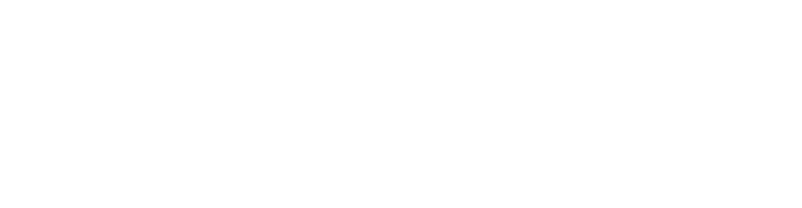
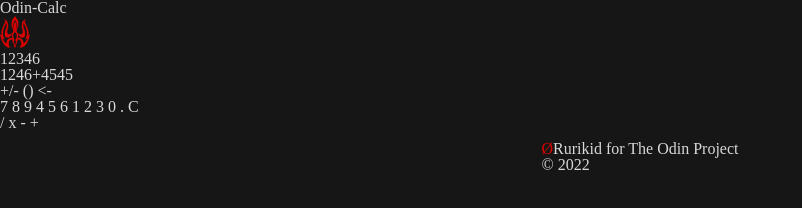
Before and after one commit to rurikid/odin-calc, a plain HTML site: page index.html in a window 1280 px wide. Shown: the whole page, without its empty margins (0-802 px from the left). Drawn offline with Linux system fonts and the light colour scheme.

Commit message:
initial scaffolding and html

```diff
--- a/index.html
+++ b/index.html
@@ -1,12 +1,39 @@
 <!DOCTYPE html>
 <html>
+  <head>
+    <title>Odin-Calc</title>
+    <link rel="icon" type="image/svg+xml" href="./images/vs.svg" />
+    <link rel="stylesheet" href="./styles/reset.css" />
+    <link rel="stylesheet" href="./styles/vs-common.css" />
+    <link rel="stylesheet" href="./styles/styles.css" />
+  </head>
   <header>
-    <title>Odin-Calc</title>
+    <vs-header />
+    <p>Odin-Calc</p>
+    <p><img class="trident" src="./images/vs.svg" /></p>
   </header>
   <body>
-
+    <div class="display">
+      <div class="result-array">
+        <p>12346</p> <!--14digits, digit = 7x5, space between for decimal-->
+      </div>
+      <div class="input-array">
+        <p>1246+4545</p> <!--14digits, digit = 7x5, space between for decimal-->
+      </div>
+    </div>
+    <div class="commands">
+      +/- () <-
+    </div>
+    <div class="digits">
+      7 8 9 4 5 6 1 2 3 0 . C
+    </div>
+    <div class="operators">
+      / x - +
+    </div>
   </body>
   <footer>
-
+    <vs-footer />
+    <p><span class="o-slash">Ø</span>Rurikid for <span class="top">The Odin Project</span></p>
+    <p>© 2022</p>
   </footer>
 </html>
--- a/styles.css
+++ /dev/null
@@ -1,11 +0,0 @@
-:root {
-  --black: #161616;
-  --white: #D8D8D8;
-  --top: #CC9543;
-  --red: #D80000;
-  --ardor: #FF8000;
-}
-
-* {
-  box-sizing: border-box;
-}
--- /dev/null
+++ b/styles/styles.css
@@ -0,0 +1,3 @@
+.btn {
+  width: 20%;
+}
--- /dev/null
+++ b/styles/vs-common.css
@@ -0,0 +1,59 @@
+:root {
+  --black: #161616;
+  --white: #D8D8D8;
+  --top: #CC9543;
+  --red: #D80000;
+  --ardor: #FF8000;
+}
+
+* {
+  box-sizing: border-box;
+  color: var(--white);
+}
+
+html {
+  background-color: var(--black);
+}
+
+footer {
+  padding: 10px;
+  display: flex;
+  flex-direction: column;
+  align-items: center;
+  justify-content: space-around;
+  height: 5vh;
+}
+
+.flex-column {
+  display: flex;
+  flex-direction: column;
+}
+
+.flex-row {
+  display: flex;
+  flex-direction: row;
+}
+
+.flex-center {
+  display: flex;
+  justify-content: center;
+  align-content: center;
+  justify-items: center;
+  justify-content: center;
+}
+
+.trident {
+  height: 2rem;
+}
+
+.o-slash {
+  color: var(--red);
+}
+
+.odin {
+  color: var(--top);
+}
+
+.odin a:hover {
+  color: var(--red);
+}
```
Also changed, not shown: index.js (added), src/UI/calculator.js (added), src/UI/components/digit-array.js (added), src/UI/components/display.js (added), src/UI/components/key.js (added), src/audio.js (added), src/controls.js (added), src/state.js (added), src/vs-common/vs-footer.js (added), src/vs-common/vs-header.js (added), styles/reset.css (renamed from reset.css).
